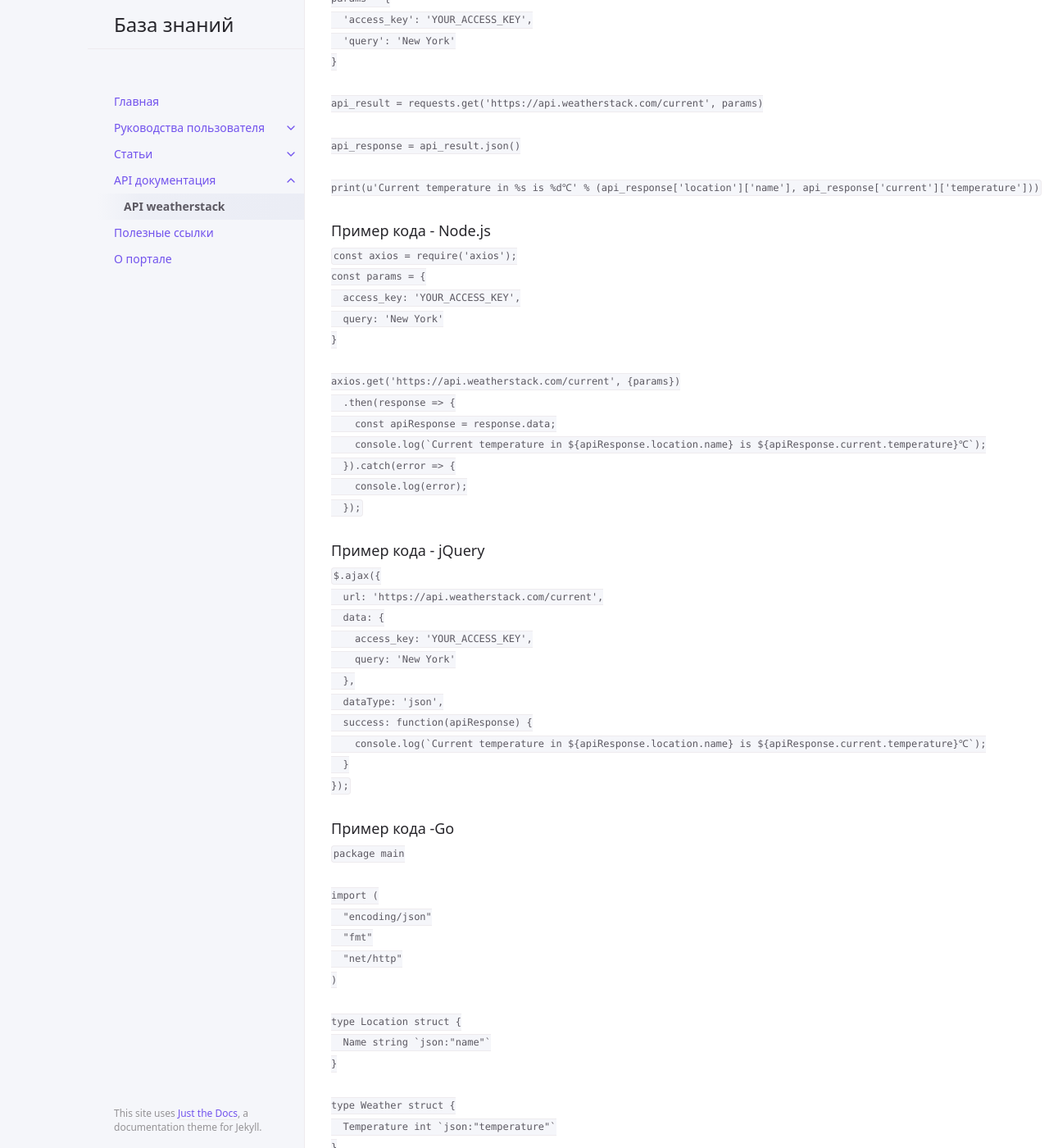
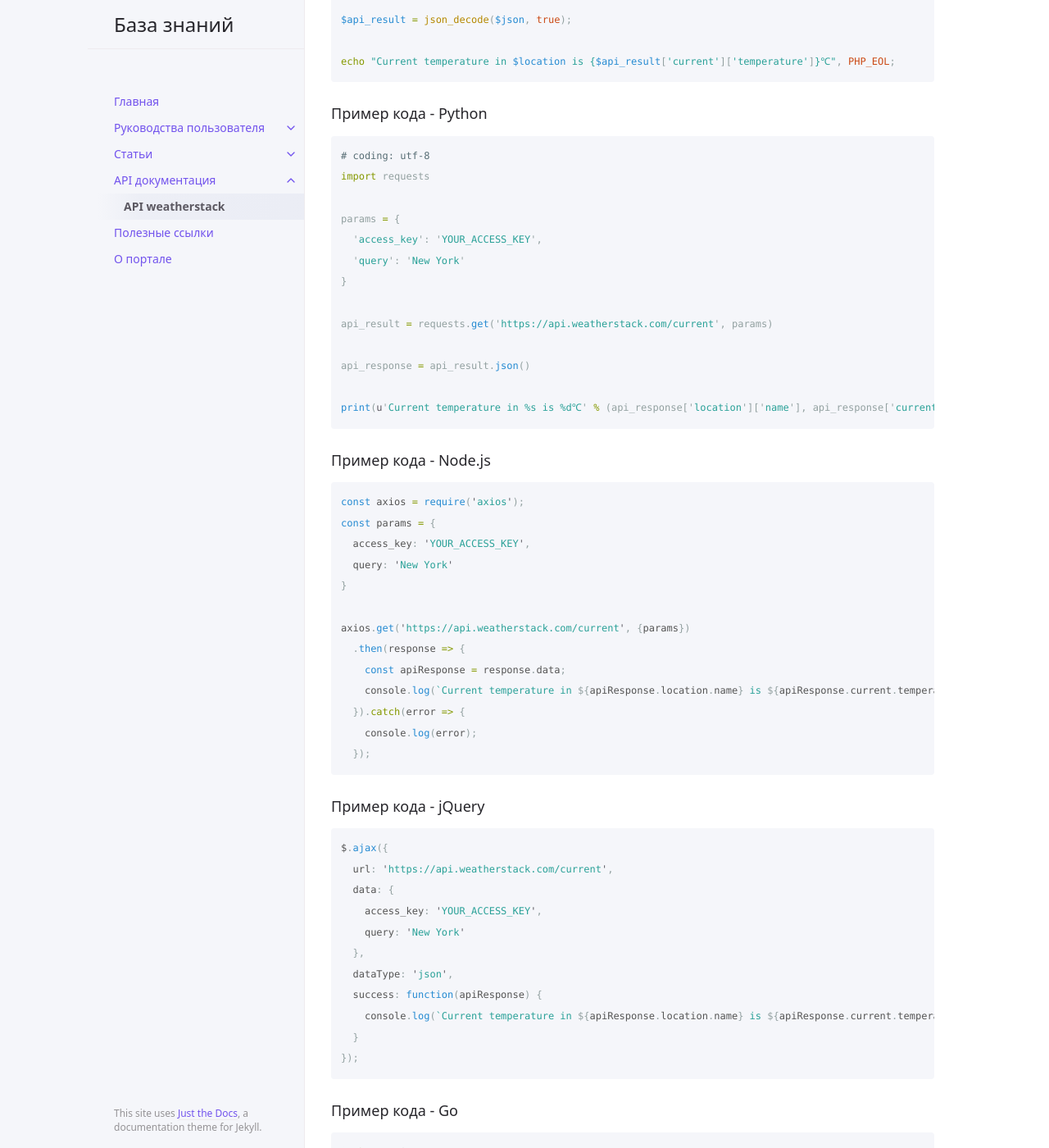
Before and after one commit to sergey-pixel/jekyll-azure-static, a Jekyll site: the page built from docs/API/API-weatherstack.md, in a window 1280 px wide and 1400 px high, scrolled down 29124 px. Shown: the whole window at 82% size. Built offline with Jekyll 4.4.1, drawn with Linux system fonts in a browser that asks for light colours; some of the changed text lies outside the part shown.

Commit message:
add API-weatherstack edit

````diff
--- a/docs/API/API-weatherstack.md
+++ b/docs/API/API-weatherstack.md
@@ -5,10 +5,13 @@ parent: API документация
 nav_order: 1
 ---
 
-# **API Документация**
-Добро пожаловать в документацию по API сервиса wheatherstack. Используя приведенные ниже инструкции и интерактивные примеры кода, вы можете делать запросы API за считаные минуты. Если у вас уже есть учетная запись и вы хотели бы пропустить подробную документацию, сразу перейдите к [Руководству по быстрому старту](https://weatherstack.com/quickstart).
-Weatherstack API разработан для предоставления точных данных о погоде для любых приложений и разных вариантов использования. Возможно получить информацию о текущей погоде, о погоде в прошлом или прогноз погоды на срок до 14 дней. Для интеграции поддерживаются все основные языки программирования. Дизайн API прост в использовании, ознакомьтесь с документацией ниже для начала работы.
-## **Начало работы**
+# API Документация
+Добро пожаловать в документацию по API сервиса wheatherstack.
+Используя приведенные ниже инструкции и интерактивные примеры кода, вы можете делать запросы API за считаные минуты.
+Если у вас уже есть учетная запись и вы хотели бы пропустить подробную документацию, сразу перейдите к [Руководству по быстрому старту](https://weatherstack.com/quickstart).
+Weatherstack API разработан для предоставления точных данных о погоде для любых приложений и разных вариантов использования. Возможно получить информацию о текущей погоде, о погоде в прошлом или прогноз погоды на срок до 14 дней. Для интеграции поддерживаются все основные языки программирования.
+Дизайн API прост в использовании, ознакомьтесь с документацией ниже для начала работы.
+## Начало работы
 ### API Аутентификация
 ---
 Первым шагом к использованию API является аутентификация с помощью уникального ключа, который можно найти в панели управления вашей учетной записи после регистрации. Что бы пройти аутентификацию с помощью API, просто используйте базовый URL и введите ключ доступа к API в качестве параметра `access_key` API.
@@ -25,7 +28,7 @@ https://api.weatherstack.com/current
 ---
 Клиенты, использующие стандартный тарифный план и выше, могут подключаться к weatherstack с использованием отраслевого стандарта SSL (HTTPS), добавив `s` к протоколу HTTP как показано в примере ниже.
 
-**Пример запроса:**
+Пример запроса:
 
 ```bash
 https://api.weatherstack.com/...
@@ -35,7 +38,7 @@ https://api.weatherstack.com/...
 ---
 Когда запрос API завершается неудачей, weatherstack возвращает объект ошибки в формате JSON. Каждый объект содержит код ошибки, тип ошибки и  детали ошибки . Ниже приводится пример ошибки, и список API ошибок.
 
-**Пример API ошибки:**
+Пример API ошибки:
 
 ```json
 {
@@ -48,7 +51,7 @@ https://api.weatherstack.com/...
 }
 ```
 
-**Распространенные ошибки API:**
+Распространенные ошибки API:
 
 | Код          | Тип               | Информация |
 |:-------------|:------------------|:------|
@@ -75,19 +78,20 @@ https://api.weatherstack.com/...
 | `614`           | `missing_historical_date` | Были указаны недопустимые исторические данные  |
 | `615`           | `request_failed` | Запрос API не выполнен  |
 
-## **Функции API **
+
+## Функции API
 ### Текущая погода
 ---
 
 Для запроса текущей погоды в выбранном вами местоположении, просто добавьте ваше местоположение к конечной точке API, как показано в примере ниже. В зависимости от вашей подписки вы также можете выполнить массовый запрос местоположения, передав несколько местоположений, разделенных точкой с запятой в API URL.
 
-**Пример запроса API:**
+Пример запроса API:
 
 ```bash
 https://api.weatherstack.com/current ? access_key = YOUR_ACCESS_KEY & query = New York
 ```
 
-**Параметры HTTP GET запроса:**
+Параметры HTTP GET запроса:
 
 | Объект  | Описание    |
 |:--------|:------------|
@@ -97,7 +101,7 @@ https://api.weatherstack.com/current ? access_key = YOUR_ACCESS_KEY & query = Ne
 | `language`  |  \[Опционально\] Используйте этот параметр, чтобы указать предпочитаемый язык ответа API, используя его ISO-код (по умолчанию: английский). Узнайте больше о [языковом параметре](https://weatherstack.com/documentation#language_parameter)  |
 | `callback` |\[Опционально\] Используйте этот параметр, чтобы указать имя функции обратного вызова JSONP для переноса вашего ответа API. Узнайте больше об [обратных вызовах JSONP](https://weatherstack.com/documentation#jsonp_callbacks)   |
 
-**Пример API ответа:**
+Пример API ответа:
 
 Успешный запрос API из приведенного выше примера возвращает данные о погоде в реальном времени для города Нью-Йорка, включая подробную информацию о температуре, влажности, ветре, облачности, давлении, текущем времени, ряде идентификаторов местоположения и многом другом.
 ```json
@@ -143,7 +147,7 @@ https://api.weatherstack.com/current ? access_key = YOUR_ACCESS_KEY & query = Ne
 }
 ```
 
-**Объекты ответа API:**
+Объекты ответа API:
 
 | Объект ответа   | Описание   |
 |:----------------|:-----------|
@@ -180,13 +184,13 @@ https://api.weatherstack.com/current ? access_key = YOUR_ACCESS_KEY & query = Ne
 ---
 Чтобы посмотреть исторические данные о погоде вплоть до 2008 года, укажите одну дату (позже июля 2008 года) или несколько дат, разделенных точкой с запятой в качестве значения параметра `historical_date` конечной точки `historical` weatherstack API.
 
-**Пример API запроса:**
+Пример API запроса:
 
 ```bash
 https://api.weatherstack.com/historical ? access_key = YOUR_ACCESS_KEY & query = New York & historical_date = 2015-01-21 & hourly = 1
 ```
 
-**Параметры HTTP GET запроса:**
+Параметры HTTP GET запроса:
 
 |  Объект | Описание  |
 |:--------|:----------|
@@ -199,7 +203,7 @@ https://api.weatherstack.com/historical ? access_key = YOUR_ACCESS_KEY & query =
 | `language`  |  \[Опционально\] Используйте этот параметр, чтобы указать предпочитаемый язык ответа API, используя его ISO-код (по умолчанию: английский). Узнайте больше о [языковом параметре](https://weatherstack.com/documentation#language_parameter)  |
 | `callback` |\[Опционально\] Используйте этот параметр, чтобы указать имя функции обратного вызова JSONP для переноса вашего ответа API. Узнайте больше об [обратных вызовах JSONP](https://weatherstack.com/documentation#jsonp_callbacks)   |
 
-**Пример  API ответа:**
+Пример  API ответа:
 
 В дополнение к запрошенным данным о погоде в прошлом, успешный вызов API также вернет текущую погоду в местоположении, указанном в запросе, а также информацию о запросе API и местоположении.
 ```json
@@ -304,9 +308,9 @@ https://api.weatherstack.com/historical ? access_key = YOUR_ACCESS_KEY & query =
     }
 }
 ```
-**Обратите внимание:** объекты ответа `request`, `location` и `current` не объясняются ниже, поскольку они уже упомянуты в разделе Конечная точка текущей погоды выше.
+*Обратите внимание:* объекты ответа `request`, `location` и `current` не объясняются ниже, поскольку они уже упомянуты в разделе Конечная точка текущей погоды выше.
 
-**Объекты ответа API:**
+Объекты ответа API:
 
 | Объект ответа    | Описание    |
 |:-----------------|:------------|
@@ -360,13 +364,13 @@ https://api.weatherstack.com/historical ? access_key = YOUR_ACCESS_KEY & query =
 ---
 В дополнение к поиску данных о погоде на определенные даты в прошлом, API способен обрабатывать результаты за  промежуток времени, если для параметров `historical_date_start` и `historical_date_end` установлены допустимые значения.
 
-**Пример API запроса:**
+Пример API запроса:
 
 ```bash
 https://api.weatherstack.com/historical ? access_key = YOUR_ACCESS_KEY & query = New York & historical_date_start = 2015-01-21 & historical_date_end = 2015-01-25
 ```
 
-**Параметры HTTP GET запроса:**
+Параметры HTTP GET запроса:
 
 |  Объект | Описание  |
 |:--------|:----------|
@@ -380,25 +384,25 @@ https://api.weatherstack.com/historical ? access_key = YOUR_ACCESS_KEY & query =
 | `language`  |  \[Опционально\] Используйте этот параметр, чтобы указать предпочитаемый язык ответа API, используя его ISO-код (по умолчанию: английский). Узнайте больше о [языковом параметре](https://weatherstack.com/documentation#language_parameter)  |
 | `callback` |\[Опционально\] Используйте этот параметр, чтобы указать имя функции обратного вызова JSONP для переноса вашего ответа API. Узнайте больше об [обратных вызовах JSONP](https://weatherstack.com/documentation#jsonp_callbacks)   |
 
-**Ответ API:**
+Ответ API:
 
 Для получения дополнительной информации об ответе API обратитесь к разделу Исторические данные о погоде.
 
-**Обратите внимание:** максимальный временной промежуток исторических данных о погоде составляет 60 дней.
+*Обратите внимание:* максимальный временной промежуток исторических данных о погоде составляет 60 дней.
 
-**Примечание:** каждый день и местоположение в запросе учитывается в  ежемесячном разрешенном объеме запросов API.
+*Примечание:* каждый день и местоположение в запросе учитывается в  ежемесячном разрешенном объеме запросов API.
 
 ### Прогноз погоды
 ---
 Стек способен возвращать прогноз погоды на срок до 14 дней. Определите количество дней для прогноза используя параметр `forecast_days`.
 
-**Пример API запроса:**
+Пример API запроса:
 
 ```bash
 https://api.weatherstack.com/forecast ? access_key = YOUR_ACCESS_KEY & query = New York & forecast_days = 1 & hourly = 1
 ```
 
-**Параметры HTTP GET запроса:**
+Параметры HTTP GET запроса:
 
 |  Объект | Описание  |
 |:--------|:----------|
@@ -410,9 +414,10 @@ https://api.weatherstack.com/forecast ? access_key = YOUR_ACCESS_KEY & query = N
 | `units`  | \[Опционально\] Используйте этот параметр для передачи одного из идентификаторов объекта в API: <ul><li>`m` метрические</li><li>`s` научные</li><li>`f` Фаренгейт</li></ul> Узнайте больше о [параметре единиц измерения](https://weatherstack.com/documentation#units_parameter)  |
 | `language`  |  \[Опционально\] Используйте этот параметр, чтобы указать предпочитаемый язык ответа API, используя его ISO-код (по умолчанию: английский). Узнайте больше о [языковом параметре](https://weatherstack.com/documentation#language_parameter)  |
 | `callback` |\[Опционально\] Используйте этот параметр, чтобы указать имя функции обратного вызова JSONP для переноса вашего ответа API. Узнайте больше об [обратных вызовах JSONP](https://weatherstack.com/documentation#jsonp_callbacks)   |
-**Примечание:** каждый день и местоположение в запросе учитывается в  ежемесячном разрешенном объеме запросов API.
 
-**Ответ API:**
+*Примечание:* каждый день и местоположение в запросе учитывается в  ежемесячном разрешенном объеме запросов API.
+
+Ответ API:
 
 ```json
 {
@@ -516,9 +521,9 @@ https://api.weatherstack.com/forecast ? access_key = YOUR_ACCESS_KEY & query = N
     }
 }
 ```
-**Обратите внимание:** объекты `request`,`location` и `current` не объясняются ниже, поскольку они уже упомянуты в разделе Конечная точка текущей погоды выше.
+*Обратите внимание:* объекты `request`,`location` и `current` не объясняются ниже, поскольку они уже упомянуты в разделе Конечная точка текущей погоды выше.
 
-**Объекты ответа API:**
+Объекты ответа API:
 
 | Объект ответа    | Описание    |
 |:-----------------|:------------|
@@ -572,13 +577,13 @@ https://api.weatherstack.com/forecast ? access_key = YOUR_ACCESS_KEY & query = N
 ---
 Конечная точка `autocomplete`может использоваться для точного определения одного или нескольких местоположений и их идентификаторов, с целью их последующей передачи в конечную точку для получения данных о погоде. В примере ниже мы ищем London, United Kindom.
 
-**Пример API запроса:**
+Пример API запроса:
 
 ```bash
 https://api.weatherstack.com/autocomplete ? access_key = YOUR_ACCESS_KEY & query = london
 ```
 
-**Параметры HTTP GET запроса:**
+Параметры HTTP GET запроса:
 
 | Объект  | Описание    |
 |:--------|:------------|
@@ -586,7 +591,7 @@ https://api.weatherstack.com/autocomplete ? access_key = YOUR_ACCESS_KEY & query
 | `query` | **\[Обязательно\]** Используйте этот параметр, чтобы передать запрос для поиска местоположения в API в виде текста |
 | `callback` |\[Опционально\] Используйте этот параметр, чтобы указать имя функции обратного вызова JSONP для переноса вашего ответа API. Узнайте больше об [обратных вызовах JSONP](https://weatherstack.com/documentation#jsonp_callbacks)   |
 
-**Ответ API:**
+Ответ API:
 
 Успешный ответ вернет один или несколько результатов по вашему поисковому запросу. В примере первый объект массива (London, United Kingdom) содержит необходимый результат. Теперь, зная идентификаторы местоположения, мы можем использовать один из них для предстоящих запросов (в идеале широта и долгота).
 ```json
@@ -618,7 +623,7 @@ https://api.weatherstack.com/autocomplete ? access_key = YOUR_ACCESS_KEY & query
 }
 ```
 
-**Объекты ответа API:**
+Объекты ответа API:
 
 | Объект ответа   | Описание   |
 |:----------------|:-----------|
@@ -637,21 +642,21 @@ https://api.weatherstack.com/autocomplete ? access_key = YOUR_ACCESS_KEY & query
 ---
 Параметр `query`  может использоваться для передачи одного или нескольких местоположений в API. Используя для примера конечную точку `current` перечислим все доступные опции ниже:
 
-**Одно местоположение:**
+Одно местоположение:
 
 Наиболее распространенным вариантом использования параметра `query` является передача одного местоположения в API для запроса данных о погоде. Пример ниже:
 ```bash
 https://api.weatherstack.com/current ? access_key = YOUR_ACCESS_KEY & query = London, United Kingdom
 ```
 
-**Несколько местоположений:** (Профессиональный тариф и выше)
+Несколько местоположений: (Профессиональный тариф и выше)
 
 Для массового запроса вы можете передать в API несколько местоположений, разделенных точкой с запятой:
 ```bash
 https://api.weatherstack.com/current ? access_key = YOUR_ACCESS_KEY & query = London;Singapur;Shanghai
 ```
 
-**Поддерживаемые идентификаторы местоположения:**
+Поддерживаемые идентификаторы местоположения:
 
 Помимо простой передачи названия города, существует множество других способов передачи местоположения в API:
 
@@ -663,13 +668,13 @@ https://api.weatherstack.com/current ? access_key = YOUR_ACCESS_KEY & query = Lo
 | IP адрес  | `query = 153.65.8.20` | Передайте значение IP-адреса в API и автоматически определите местоположение |
 | IP адрес (автоматическое определение) | `query = fetch:ip` | Передайте `fetch:ip` в API, чтобы автоматически определить IP-адрес и местоположение |
 
-**Примечание:** Каждое местоположение, переданное как часть массового запроса, будет учитываться в  вашем ежемесячном разрешенном объеме запросов API.
+*Примечание:* Каждое местоположение, переданное как часть массового запроса, будет учитываться в  вашем ежемесячном разрешенном объеме запросов API.
 
 ### Параметры единиц измерения:
 ---
 По умолчанию API возвращает все результаты в метрических единицах. Помимо метрических единиц, поддерживаются и другие распространенные форматы единиц измерения. Вы можете использовать параметр `units` для переключения между различными форматами единиц измерения метрическими, научными и по Фаренгейту.
 
-`m` **Метрические:**
+`m` Метрические:
 
 | Параметр   | Единица измерения     |
 |:-----------|:----------------------|
@@ -679,7 +684,7 @@ https://api.weatherstack.com/current ? access_key = YOUR_ACCESS_KEY & query = Lo
 | `units = m` | осадки: мм - миллиметры  |
 | `units = m` | количество снега: см - сантиметры |
 
-`s` **Научные:**
+`s` Научные:
 
 | Параметр   | Единица измерения     |
 |:-----------|:----------------------|
@@ -689,7 +694,7 @@ https://api.weatherstack.com/current ? access_key = YOUR_ACCESS_KEY & query = Lo
 | `units = s` | осадки: мм - миллиметры  |
 | `units = s` | количество снега: см - сантиметры |
 
-`f`  **Фаренгейт:**
+`f`  Фаренгейт:
 
 | Параметр   | Единица измерения     |
 |:-----------|:----------------------|
@@ -703,7 +708,7 @@ https://api.weatherstack.com/current ? access_key = YOUR_ACCESS_KEY & query = Lo
 ---
 API способен выдавать результаты на 40 языках. Чтобы изменить значение по умолчанию (английский) на другой язык, просто добавьте к вашему URL адресу параметр `language`  и установите для него 2-ух символьный ISO-код необходимого языка.
 
-**Поддерживаемые языки:**
+Поддерживаемые языки:
 
 |  Параметр (код ISO)   | Язык  |
 |:----------------------|:------|
@@ -752,13 +757,13 @@ API способен выдавать результаты на 40 языках.
 ---
 API поддерживает [обратные вызовы JSONP](https://www.w3schools.com/js/js_json_jsonp.asp). Чтобы воспользоваться этой функцией, просто добавьте параметр `callback` к вашему URL-запросу API и назначьте для него имя функции. API вернет результат, завернутый в теги указанной вам функции.
 
-**Пример API запроса:**
+Пример API запроса:
 
 ```bash
 https://api.weatherstack.com/current ? access_key = YOUR_ACCESS_KEY & query = New York & callback = FUNCTION_NAME
 ```
 
-**Пример API ответа:**
+Пример API ответа:
 
 ```json
 CALLBACK_FUNCTION ({
@@ -772,7 +777,7 @@ CALLBACK_FUNCTION ({
 })
 ```
 
-## **Примеры кода**
+## Примеры кода
 Ниже приведена серия примеров кода на различных языках программирования. Все они запрашивают и выводят данные о текущей погоде.
 
 ### Пример кода - PHP
@@ -798,7 +803,7 @@ echo "Current temperature in $location is {$api_result['current']['temperature']
 
 ### Пример кода - Python
 
-```Python
+```python
 # coding: utf-8
 import requests
 
@@ -816,7 +821,7 @@ print(u'Current temperature in %s is %d℃' % (api_response['location']['name'],
 
 ### Пример кода - Node.js
 
-```Js
+```js
 const axios = require('axios');
 const params = {
   access_key: 'YOUR_ACCESS_KEY',
@@ -834,7 +839,7 @@ axios.get('https://api.weatherstack.com/current', {params})
 
 ### Пример кода - jQuery
 
-```Js
+```js
 $.ajax({
   url: 'https://api.weatherstack.com/current',
   data: {
@@ -848,9 +853,9 @@ $.ajax({
 });
 ```
 
-### Пример кода -Go
+### Пример кода - Go
 
-```Go
+```go
 package main
 
 import (
@@ -900,7 +905,7 @@ func main() {
 
 ### Пример кода - Ruby
 
-```Ruby
+```ruby
 require 'net/http'
 require 'json'
 
````
